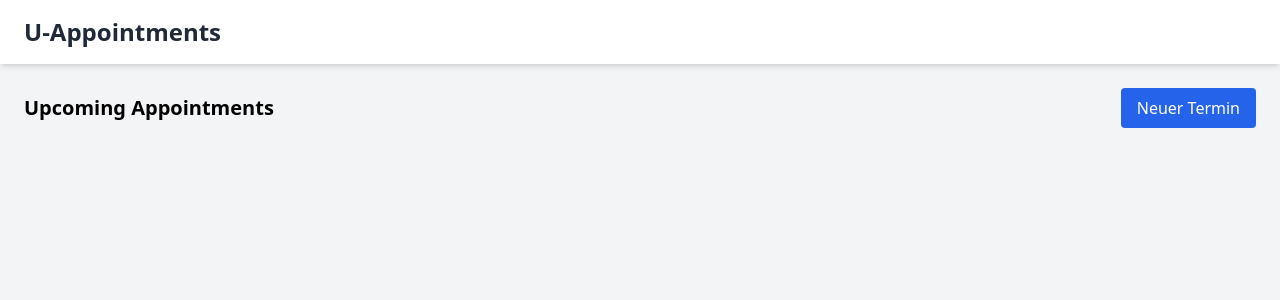
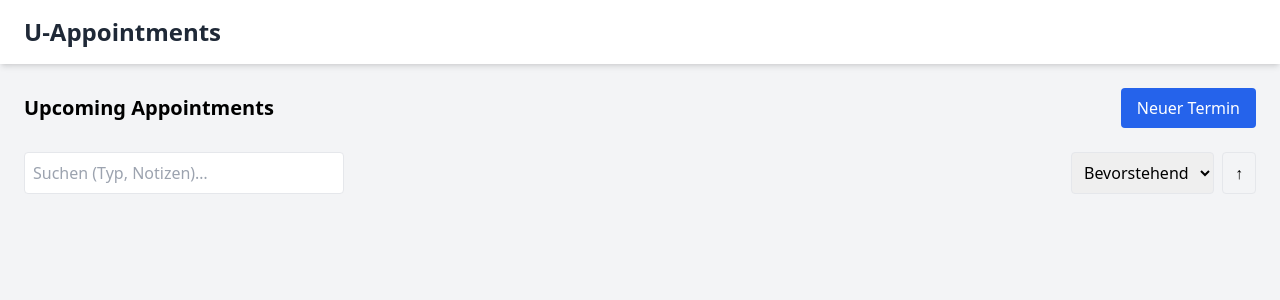
Before and after one commit to Chupzee/u-appointments, a React app: page / in a window 1280 px wide. Shown: the top 300 px of the page. Built offline with nearby package versions, Linux system fonts and the light colour scheme; the HTML template or start-up script is replaced by a standard one.

Commit message:
feat: add search query, filtering and sorting

```diff
--- /dev/null
+++ b/src/domain/appointmentsView.ts
@@ -0,0 +1,40 @@
+import type { Appointment } from "../types/appointment";
+
+type ViewOptions = {
+  query: string;
+  show: "upcoming" | "all" | "past";
+  sort: "asc" | "desc";
+  now?: Date;
+};
+
+export function getVisibleAppointments(
+  appointments: Appointment[],
+  { query, show, sort, now = new Date() }: ViewOptions
+): Appointment[] {
+  const q = query.trim().toLowerCase();
+
+  const filtered = appointments.filter((a) => {
+    const matchesQuery =
+      !q ||
+      a.type.toLowerCase().includes(q) ||
+      (a.notes ?? "").toLowerCase().includes(q);
+
+    if (!matchesQuery) return false;
+
+    const date = new Date(a.date + "T00:00:00");
+    const today = new Date(now);
+    today.setHours(0, 0, 0, 0);
+
+    if (show === "all") return true;
+    if (show === "upcoming") return date >= today;
+    return date < today; // past
+  });
+
+  filtered.sort((a, b) => {
+    const da = new Date(a.date).getTime();
+    const db = new Date(b.date).getTime();
+    return sort === "asc" ? da - db : db - da;
+  });
+
+  return filtered;
+}
--- a/src/pages/Dashboard.tsx
+++ b/src/pages/Dashboard.tsx
@@ -13,9 +13,20 @@ import {
   useUpdateAppointmentMutation,
   useRemoveAppointmentMutation,
 } from "../queries/appointments";
+import { getVisibleAppointments } from "../domain/appointmentsView";
 
 const Dashboard: React.FC = () => {
   const { data: appointments = [], isLoading } = useAppointmentsQuery();
+
+  const [query, setQuery] = useState("");
+  const [show, setShow] = useState<"upcoming" | "all" | "past">("upcoming");
+  const [sort, setSort] = useState<"asc" | "desc">("asc");
+
+  const visibleAppointments = getVisibleAppointments(appointments, {
+    query,
+    show,
+    sort,
+  });
 
   const addMutation = useAddAppointmentMutation();
   const updateMutation = useUpdateAppointmentMutation();
@@ -88,9 +99,39 @@ const Dashboard: React.FC = () => {
             Neuer Termin
           </button>
         </div>
+        <div className="flex flex-col gap-3 sm:flex-row sm:items-center sm:justify-between">
+          <input
+            value={query}
+            onChange={(e) => setQuery(e.target.value)}
+            placeholder="Suchen (Typ, Notizen)…"
+            className="w-full sm:w-80 p-2 border rounded"
+          />
+
+          <div className="flex gap-2 items-center">
+            <select
+              value={show}
+              onChange={(e) => setShow(e.target.value as any)}
+              className="p-2 border rounded"
+              aria-label="Filter"
+            >
+              <option value="upcoming">Bevorstehend</option>
+              <option value="all">Alle</option>
+              <option value="past"></option>
+            </select>
+
+            <button
+              type="button"
+              onClick={() => setSort((s) => (s === "asc" ? "desc" : "asc"))}
+              className="px-3 py-2 border rounded"
+              aria-label="Sortierung umschalten"
+            >
+              {sort === "asc" ? "↑" : "↓"}
+            </button>
+          </div>
+        </div>
 
         <AppointmentList
-          appointments={appointments}
+          appointments={visibleAppointments}
           onEdit={openEditModal}
           onDelete={requestDelete}
         />
```
Also changed, not shown: 1 other file (tests, documents, lock files or other folders).
